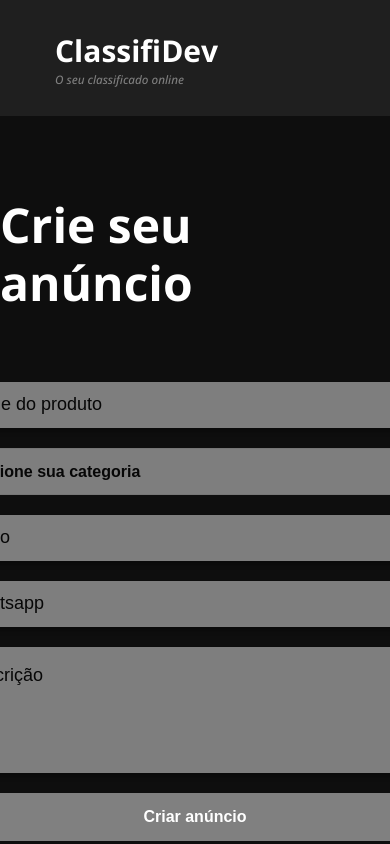
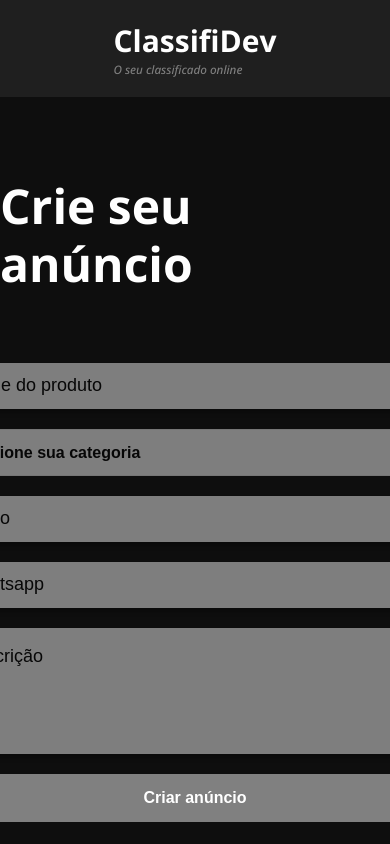
Before and after one commit to Seja-Dev/desafio-classidev, a Next.js app: page /createAnnouncement in a window 390 px wide. Shown: the top 844 px of the page. Built offline with nearby package versions, Linux system fonts and the light colour scheme; what joi-objectid would draw is missing.

Commit message:
Criado responsividade de navbar

```diff
--- a/src/components/navbar/NavBar.jsx
+++ b/src/components/navbar/NavBar.jsx
@@ -15,6 +15,11 @@ const NavbarContainer = styled.div`
   align-items: center;
   justify-content: space-between;
   padding: 20px 55px;
+  @media ( max-width: 636px){
+    flex-direction: column;
+    height: auto;
+    gap: 15px;
+  }
 ;
 `
 const StyledLogout = styled.a`
```
